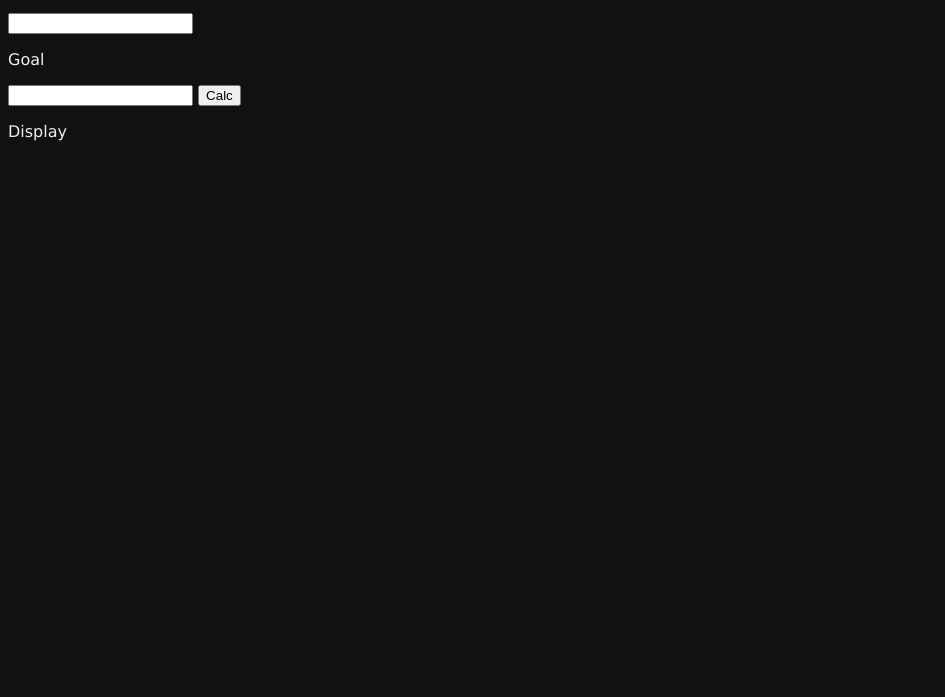
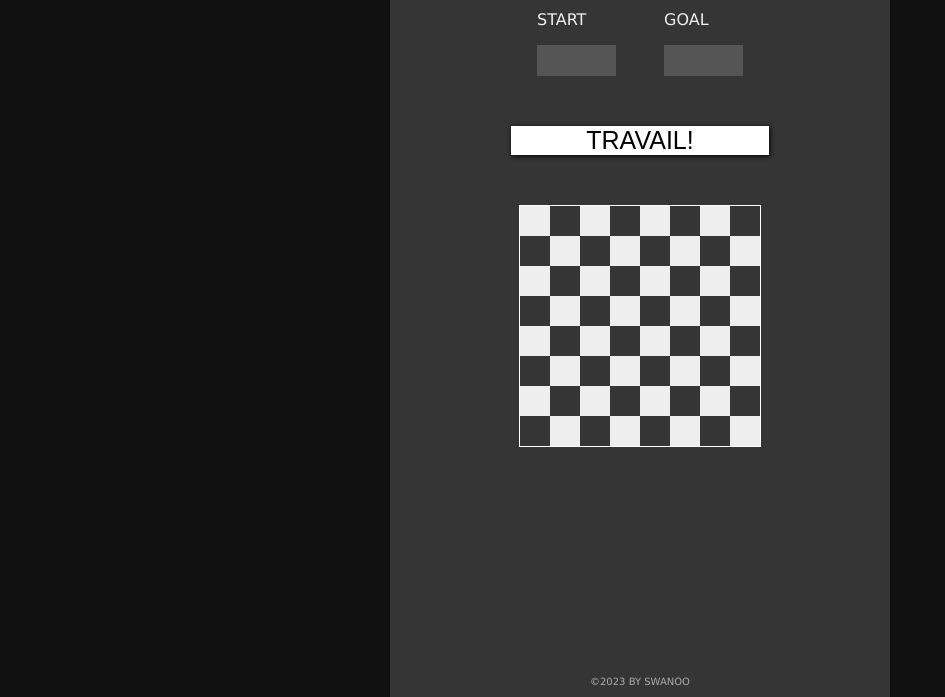
Before and after one commit to swunoo/golearn, a plain HTML site: page miniprojs/resources/index.html in a window 1280 px wide. Shown: the part 103-800 px from the top of the page, without its empty margins (0-945 px from the left). Drawn offline with Linux system fonts and the light colour scheme.

Commit message:
completed frontend

```diff
--- a/miniprojs/resources/index.html
+++ b/miniprojs/resources/index.html
@@ -6,8 +6,10 @@
     <link rel="stylesheet" href="./style.css">
 </head>
 <body>
-    <h1>Welcome to the Home Page!</h1>
+    <main id="container">
+        <header><h1>The Knight Travails</h1></header>
         <form action="GET" onsubmit="submitForm(event)">
+            <div class="flex">
                 <label>
                     <p>Start</p>
                     <input type="text" name="start" maxlength="2">
@@ -16,16 +18,15 @@
                     <p>Goal</p>
                     <input type="text" name="goal" maxlength="2">
                 </label>
-        <button type="submit">Calc</button>
+            </div>
+            <button type="submit">Travail!</button>
         </form>
 
-    <p>Display</p>
         <div id="display"></div>
+        <div id="progress"></div>
 
-    <script>
-        const startInput = document.querySelector('input[name="start"]')
-        const goalInput = document.querySelector('input[name="goal"]')
-        const display = document.getElementById('display')
-    </script>
+        <footer><span>©2023 by swanoo</span></footer>
+    </main>
+
 </body>
 </html>
--- a/miniprojs/resources/script.js
+++ b/miniprojs/resources/script.js
@@ -1,15 +1,26 @@
 console.log("hello World");
+
+const inputs = document.getElementsByTagName('input')
+const startInput = document.querySelector('input[name="start"]')
+const goalInput = document.querySelector('input[name="goal"]')
+const display = document.getElementById('display')
+const progress = document.getElementById('progress')
+
+populateDisplay();
+
+[...inputs].forEach(input => input.addEventListener('change', clearSquares))
 
 function submitForm(e) {
     e.preventDefault();
+
     const [start, goal] = [startInput.value.toLowerCase(), goalInput.value.toLowerCase()]
 
     if (!areValid(start, goal)) {
-        display.innerHTML = 'invalid parameters'
+        progress.innerHTML = 'invalid parameters'
         return;
     }
 
-    display.innerHTML = 'PROCESSING'
+    progress.innerHTML = 'processing'
 
     fetch(
         `/api/calc?start=${startInput.value}&goal=${goalInput.value}`,
@@ -17,8 +28,11 @@ function submitForm(e) {
         )
         .then(res => res.json())
         .then(res => {
-            console.log(res);
-            display.innerHTML = res.result;
+            progress.innerHTML = '';
+            const resultArr = res.result.split('->');
+            resultArr.forEach((item, index) => {
+                document.getElementById(item).textContent=index+1;
+            })
 
         })
 }
@@ -35,3 +49,26 @@ function areValid(...values){
     }
     return true;
 }
+
+function populateDisplay () {
+    const squares = [];
+    const [charA, charH] = ['a'.charCodeAt(0), 'h'.charCodeAt(0)];
+    let fill, fillWhite = true;
+    for(let row=8; row>=1; row--){
+        for(let col=charA; col<=charH; col++){
+            fill = fillWhite ? 'fill-white' : 'fill-black'
+            squares.push(
+                `<span class='square ${fill}' id='${String.fromCharCode(col) + row}'></span>`
+            )
+            fillWhite = !fillWhite
+        }
+        fillWhite = !fillWhite
+    }
+    display.innerHTML = squares.join('')
+}
+
+function clearSquares (){
+    [...document.getElementsByClassName('square')].forEach(square => {
+        square.textContent = '';
+    })
+}
--- a/miniprojs/resources/style.css
+++ b/miniprojs/resources/style.css
@@ -2,4 +2,97 @@ body {
     font-family: Verdana, Geneva, Tahoma, sans-serif;
     background-color: #111;
     color: #efefef;
+    text-transform: uppercase;
+    margin: 0;
+    padding: 0;
 }
+
+main {
+    max-width: 500px;
+    padding: 1em 3em;
+    margin: auto;
+    background-color: #353535;
+    position: relative;
+    min-height: 100vh;
+    box-sizing: border-box;
+}
+
+header {
+    text-align: center;
+}
+
+
+label {
+}
+
+input {
+    background-color: #555;
+    color: white;
+    font-weight: 500;
+    width: 3em;
+    border: none;
+    font-size: 25px;
+    text-align: center;
+}
+
+button {
+    background-color: white;
+    color: black;
+    display: block;
+    font-size: 25px;
+    border: none;
+    text-transform: uppercase;
+    margin: 2em auto;
+    padding: 0 3em;
+    cursor: pointer;
+    box-shadow: 1px 1px 5px black;
+}
+
+footer{
+    font-size: 10px;
+    text-align: center;
+    color: #acacac;
+    padding: 1em 0;
+    position: absolute;
+    bottom: 0;
+    left: 0;
+    width: 100%;
+}
+
+.square {
+    width: 30px;
+    height: 30px;
+    display: flex;
+    align-items: center;
+    justify-content: center;
+}
+
+.fill-white {
+    background-color: #eeeeee;
+    color: black;
+}
+
+.fill-black {
+    background-color: #353535;
+    color: white;
+}
+
+#display {
+    display: grid;
+    width: fit-content;
+    grid-template-columns: repeat(8, 1fr);
+    margin: auto;
+    border: 1px solid white;
+}
+
+#progress {
+    text-align: center;
+    text-decoration: wavy;
+    margin: 1em 0;
+}
+
+.flex {
+    display: flex;
+    justify-content: center;
+    gap: 3em;
+}
```
Lines whose indentation alone changed are shown as unchanged.
